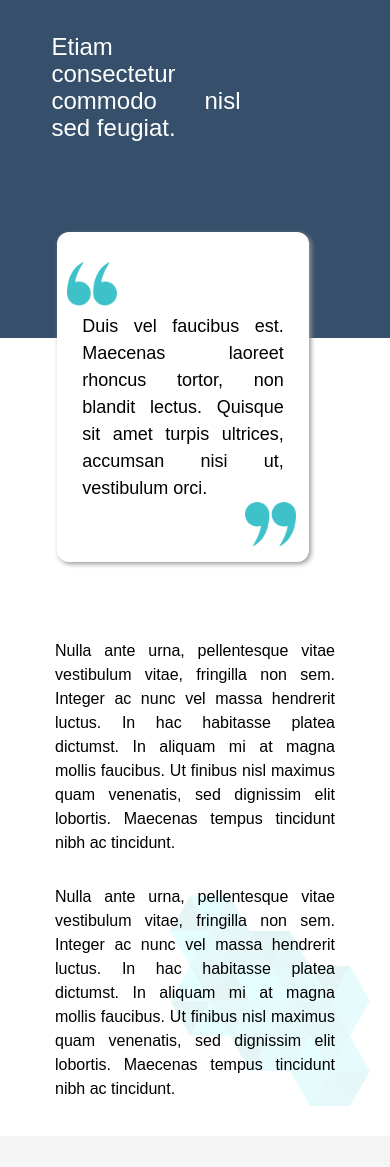
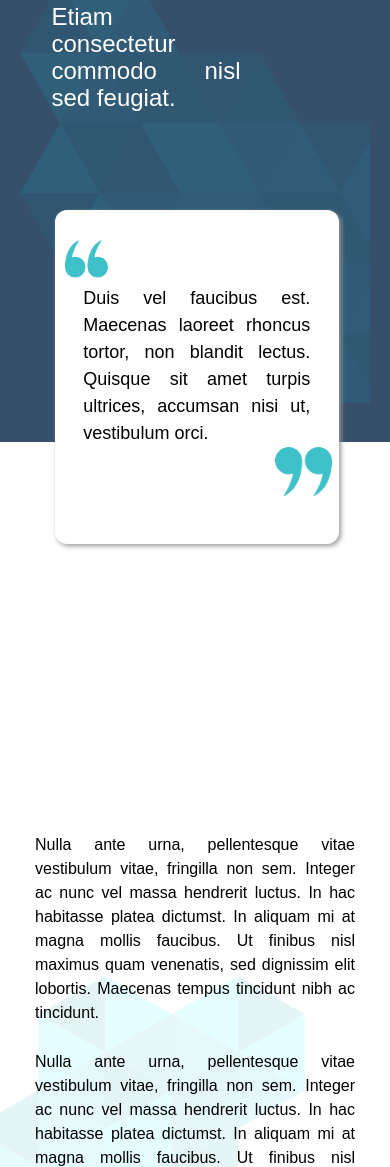
Before and after one commit to chechoblack/scaffolding, a website: page index.html in a window 390 px wide. Shown: the part 833-2000 px from the top of the page. Drawn offline with Linux system fonts and the light colour scheme.

Commit message:
estilo de imagenes

```diff
--- a/index.html
+++ b/index.html
@@ -44,6 +44,7 @@
         </div>
     </header>
     <article class="quote section">
+        <div class="quote-img">
             <div class="quote-item">
                 <div class="quote-contend">
                     <h1>
@@ -54,7 +55,9 @@
             <div class="quote-item2">
                 <div class="quote-contend">
                     <div class="card-quote">
+                        <div class="img-left">
                             <img src="images/left-quotes-sign.png" alt="">
+                        </div>
                         <p>
                             Duis vel faucibus est. Maecenas laoreet rhoncus tortor, non blandit lectus. Quisque sit amet
                             turpis ultrices, accumsan nisi ut, vestibulum orci.
@@ -65,8 +68,10 @@
                     </div>
                 </div>
             </div>
+        </div>
     </article>
-    <article class="heading section">
+    <article class="heading ">
+        <div class="heading-img">
             <div class="heading-item1">
                 <div class="heading-contend">
                     <p>Nulla ante urna, pellentesque vitae vestibulum vitae, fringilla non sem. Integer ac
@@ -85,6 +90,7 @@
                         tincidunt
                         nibh ac tincidunt.
                     </p>
+                </div>
             </div>
         </div>
     </article>
--- a/scss/components/_heading.scss
+++ b/scss/components/_heading.scss
@@ -6,6 +6,11 @@
     display:flex;
     flex-flow: row wrap;
     font-size: size-heading-mobil;
+}
+.heading-img{
+    background:url(../../images/pattern2.png)  no-repeat;
+    background-size: 400px;
+    background-position: right 85px bottom -110px;
 }
 .heading-item1{
     width: 100%;
@@ -17,9 +22,7 @@
     justify-content: flex-end;
     padding: 5px 35px;
     width: 100%;
-    background:url(../../images/pattern.png)  no-repeat;
-    background-size: 200px;
-    background-position: calc(100% ) 100%;
+
 }
 .heading-contend{
     width: 50%;
--- a/scss/components/_mobile.scss
+++ b/scss/components/_mobile.scss
@@ -64,13 +64,16 @@
         width: 100%;
         margin-top: 30%;
     }
+    .quote-img{
+        height: calc(100vh - 5px);
+    }
     .card-quote{
         margin: 2px;
         padding: 0px;
         width: 400px;
         height: 330px;
     }
-    .card-quote img{
+    .card-quote .img-left img{
         margin-top: 30px;
         margin-left: 10px;
         width: 20%;
@@ -135,20 +138,41 @@
     footer{
         flex-flow: column;
     }
+    .heading{
+        margin-top: 50px;
+    }
     .heading-contend{
         text-align: justify;
         margin-top: 10px;
         width: 100%;
     }
-    .quote-contend{
-        text-align: justify;
-        margin-top: 50px;
-        width: 90%;
-    }
     .heading-item1{
         width: 100%;
         padding: 5px 35px;
-        margin-bottom: 10px;
+        margin-bottom: 5px;
+    }
+    .quote-contend{
+        text-align: justify;
+        margin-top: 20px;
+        width: 90%;
+    }
+    .quote-img{
+        height: calc(90vh - 5px);
+    }
+
+    .card-quote {
+        width: 90%;
+        height: 100%;
+    }
+    .card-quote .img-left img{
+        width: 15%;
+    }
+    .card-quote .img-right img{
+        width: 90%;
+    }
+    .quote-contend .card-quote{
+        margin-top: 40px;
+        margin-left: 0;
     }
     .section {
         overflow: hidden;
@@ -163,7 +187,5 @@
     button:hover{
         color: $primary-color;
     }
-    .card-quote {
-        width: 80%;
-    }
+
 }
--- a/scss/components/_quote.scss
+++ b/scss/components/_quote.scss
@@ -4,6 +4,12 @@
     background: rgb(54,79,107);
     background: linear-gradient(180deg, rgba(54,79,107,1) 50%, rgba(255,255,255,1) 50%);
 
+}
+.quote-img{
+    background:url(../../images/pattern.png)  no-repeat;
+    background-size: 400px;
+    background-position: left top;
+    height: calc(50vh - 5px);
 }
 .quote-item{
     width: 100%;
@@ -19,6 +25,10 @@
     margin-left: 10%;
     height: 5vh;
     margin-right: 30%;
+}
+.quote-contend .card-quote{
+    margin-top: 30px;
+    margin-left: 90px;
 }
 .quote-item2{
     display: flex;
```
Also changed, not shown: dist/css/styles.css, images/pattern2.png (added). Lines whose indentation alone changed are shown as unchanged.
